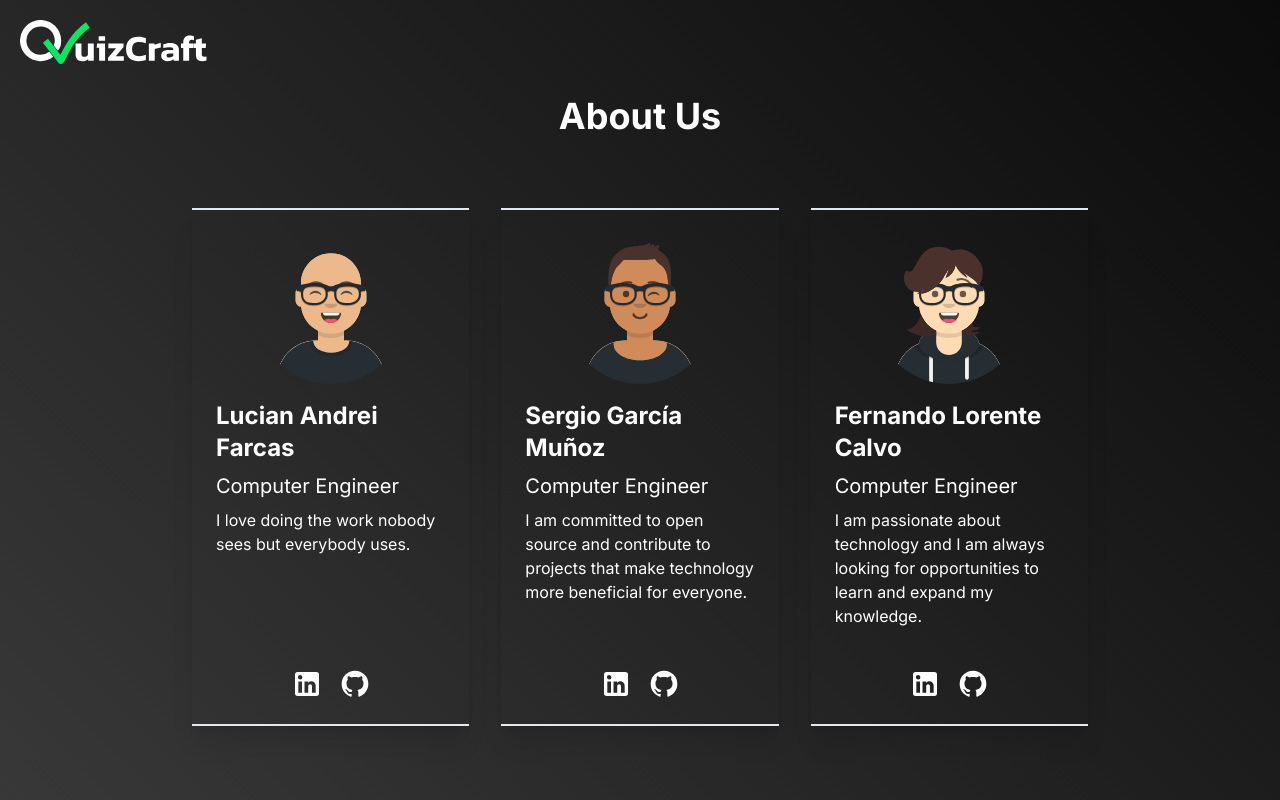
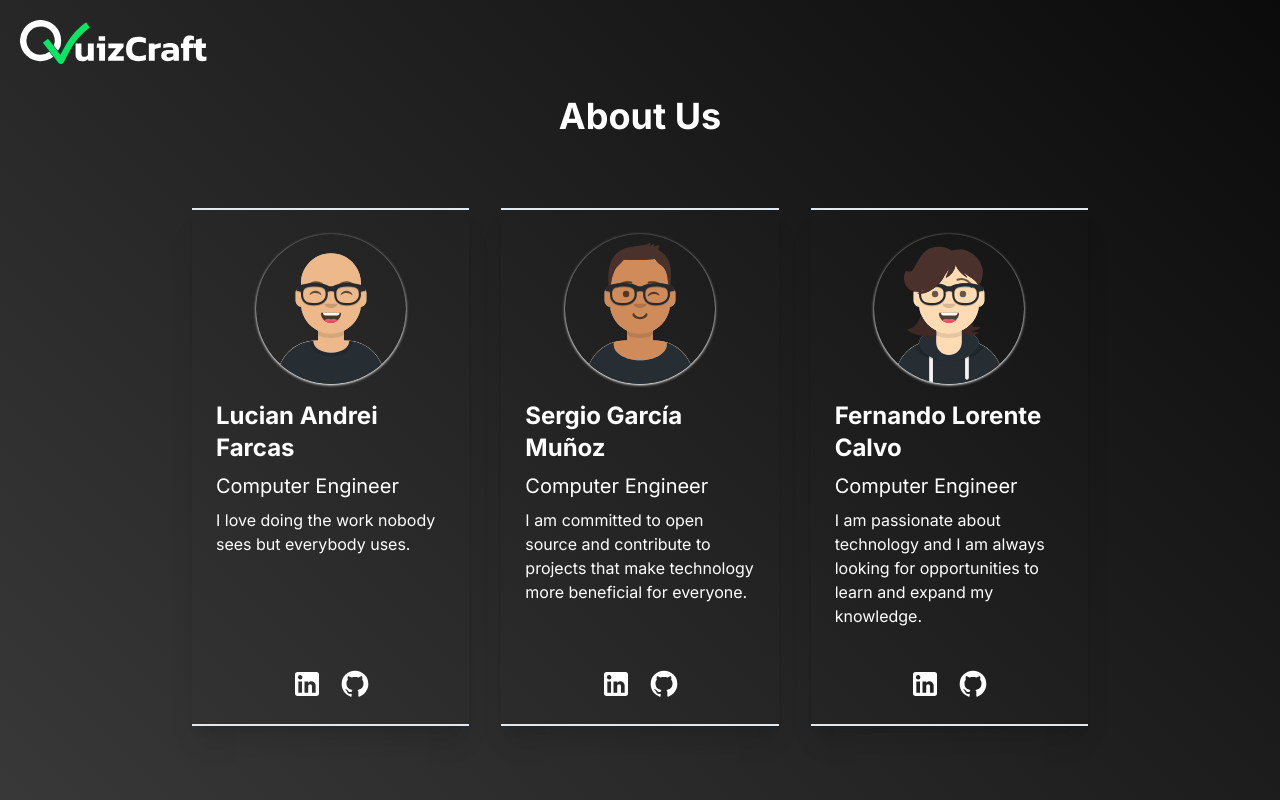
Before and after one commit to FerLRT/QuizCraft, a Next.js app: page /about in a window 1280 px wide. Built offline with nearby package versions, Linux system fonts and the light colour scheme.

Commit message:
Added shadow for avatars

```diff
--- a/src/app/about/page.tsx
+++ b/src/app/about/page.tsx
@@ -16,7 +16,7 @@ export default function About() {
             className="border-t-2 border-b-2 p-6 shadow-xl flex flex-col "
           >
             <Image
-              className="rounded-full mx-auto mb-4"
+              className="rounded-full mx-auto mb-4 shadow shadow-white"
               width={150}
               height={150}
               src={member.imageUrl.src}
```
